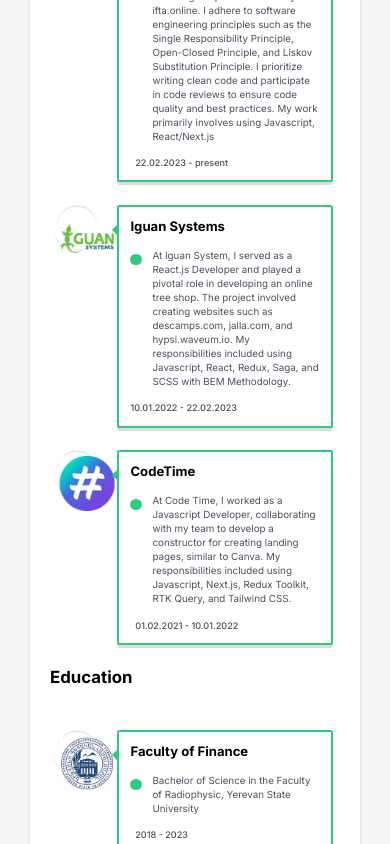
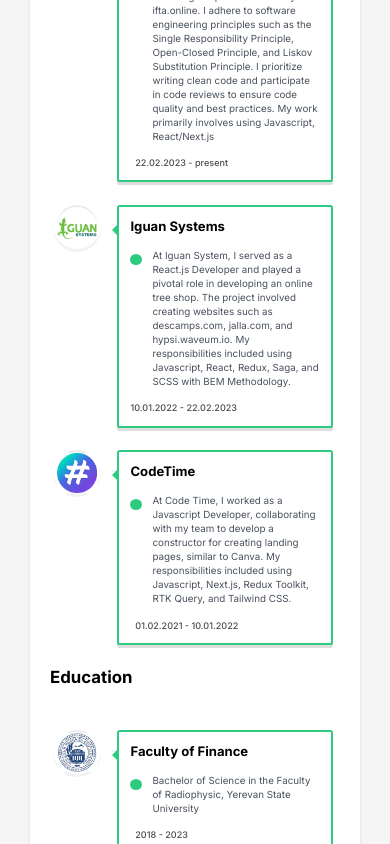
Before and after one commit to Narek-JS/portfolio, a Next.js app: page /resume in a window 390 px wide. Shown: the part 1156-2000 px from the top of the page. Built offline with nearby package versions, Linux system fonts and the light colour scheme.

Commit message:
change the resume link and fixed mobile issues

```diff
--- a/src/components/Resume/Achievements/style.module.css
+++ b/src/components/Resume/Achievements/style.module.css
@@ -28,8 +28,21 @@
     line-height: 1.25rem;
 }
 
+.companyLogo {
+    transform: translate(2.5px, 6px);
+    max-width: 55px;
+    max-height: 55px;
+    width: 100%;
+    height: 100%;
+    object-fit: contain;
+}
+
 @media screen and (max-width:1170px){
     .divEducation{
         padding: 0 20px;
     }
+
+    .companyLogo {
+        transform: translate(0px, 3px);
+    }
 }
--- a/src/components/Resume/Education/style.module.css
+++ b/src/components/Resume/Education/style.module.css
@@ -29,8 +29,21 @@
     line-height: 1.25rem;
 }
 
+.univercityLogo {
+    transform: translate(2.5px, 6px);
+    max-width: 55px;
+    max-height: 55px;
+    width: 100%;
+    height: 100%;
+    object-fit: contain;
+}
+
 @media screen and (max-width:1170px){
     .divEducation{
         padding: 0 20px;
     }
+
+    .univercityLogo {
+        transform: translate(0px, 3px);
+    }
 }
--- a/src/components/Resume/Skill/style.module.css
+++ b/src/components/Resume/Skill/style.module.css
@@ -15,5 +15,5 @@
 .divInShadow{
     height: 10px;
     --tw-bg-opacity: 1;
-    background-color: rgba(46,202,127,var(--tw-bg-opacity));
+    background-color: #005900 rgba(46,202,127,var(--tw-bg-opacity));
 }
--- a/src/consts/achievements.js
+++ b/src/consts/achievements.js
@@ -1,5 +1,6 @@
 
 import Image from 'next/image';
+import classes from '@/components/Resume/Achievements/style.module.css';
 
 export const ACHIEVEMENTS = [
     {
@@ -23,7 +24,7 @@ export const ACHIEVEMENTS = [
             src='/images/logixLogo.png'
             width={55}
             height={55}
-            style={{ transform: 'translate(2.5px, 6px)' }}
+            className={classes.companyLogo}
         />,
     },
     {
@@ -45,7 +46,7 @@ export const ACHIEVEMENTS = [
             src='/images/iguan-logo.png'
             width={55}
             height={55}
-            style={{ transform: 'translate(2.5px, 6px)', objectFit: "contain" }}
+            className={classes.companyLogo}
         />,
     },
     {
@@ -65,7 +66,7 @@ export const ACHIEVEMENTS = [
             src='/images/codeTimeLogo.png'
             width={55}
             height={55}
-            style={{ transform: 'translate(2.5px, 6px)' }}
+            className={classes.companyLogo}
         />,
     }
 ];
--- a/src/consts/education.js
+++ b/src/consts/education.js
@@ -1,4 +1,5 @@
 import Image from 'next/image';
+import classes from '@/components/Resume/Education/style.module.css';
 
 export const EDUCATION = [
     {
@@ -16,7 +17,7 @@ export const EDUCATION = [
             src='/images/University.jpg'
             width={55}
             height={55}
-            style={{ transform: 'translate(2.5px, 6px)', objectFit: "contain" }}
+            className={classes.univercityLogo}
         />,
     },
     {
@@ -31,7 +32,7 @@ export const EDUCATION = [
             src='/images/Military.jpg'
             width={55}
             height={55}
-            style={{ transform: 'translate(2.5px, 6px)', objectFit: "contain" }}
+            className={classes.univercityLogo}
         />
     },
 ];
--- a/src/consts/infoItems.js
+++ b/src/consts/infoItems.js
@@ -59,7 +59,7 @@ export const INFO_ITEMS = [
     },
     {
         name: WORDS.EMAIL,
-        value: <Link href={`malito:${WORDS.EMAIL_ADDRESS}`}>{WORDS.EMAIL_ADDRESS}</Link>,
+        value: <Link href={`mailto:${WORDS.EMAIL_ADDRESS}`}>{WORDS.EMAIL_ADDRESS}</Link>,
         icon: <svg
             stroke="currentColor"
             fill="currentColor"
```
Also changed, not shown: 1 other file (tests, documents, lock files or other folders).
